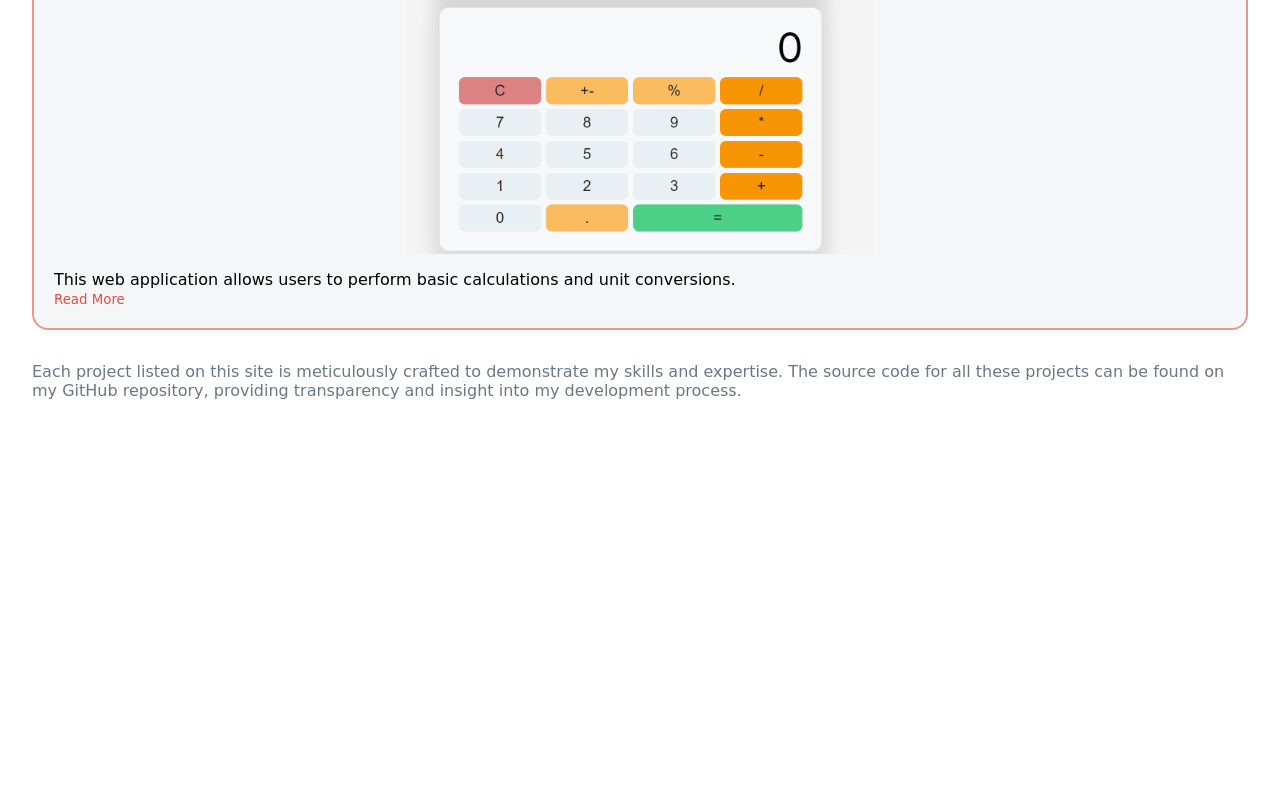
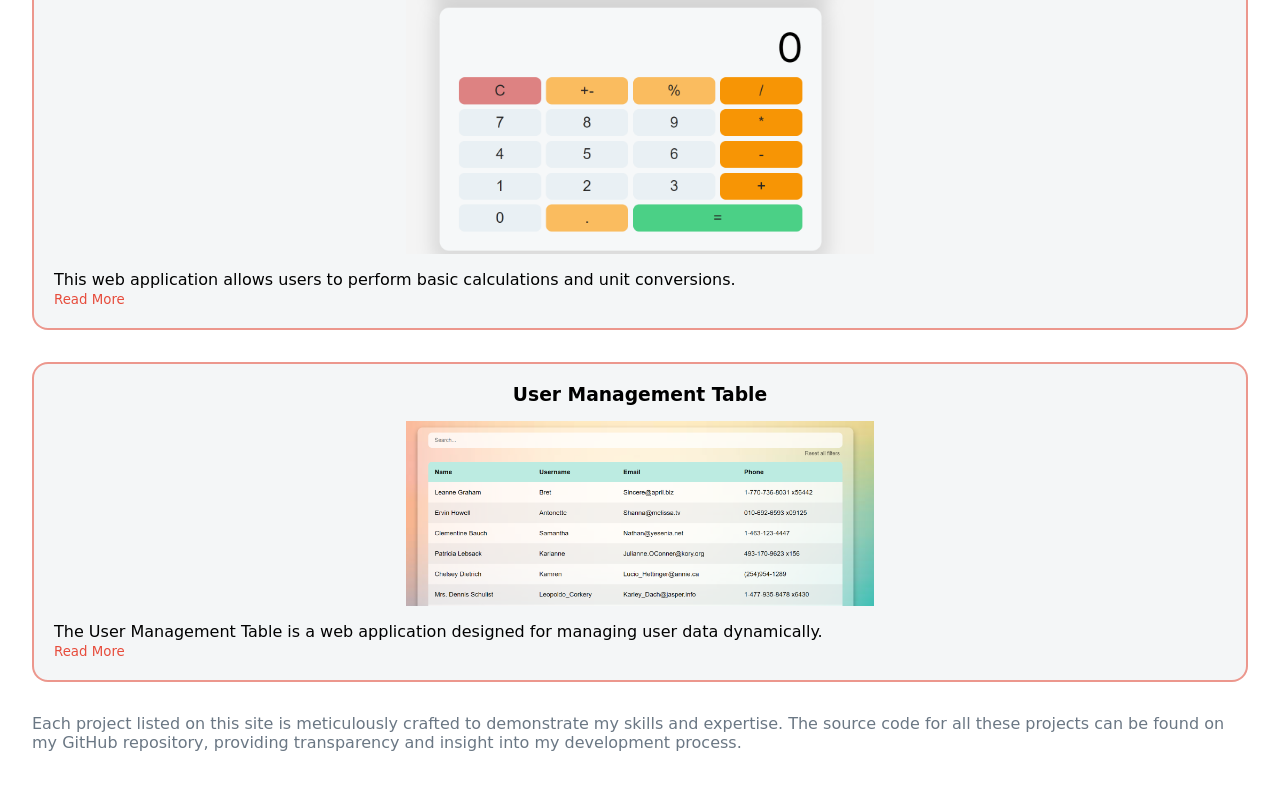
Before and after one commit to Han-ku/Portfolio, a React (Create React App) app: page /projects in a window 1280 px wide. Shown: the part 1660-2450 px from the top of the page. Before the commit the page ends 2124 px from the top, so only its background shows below. Built offline with nearby package versions, Linux system fonts and the light colour scheme.

Commit message:
add new project info

```diff
--- a/src/pages/Projects.js
+++ b/src/pages/Projects.js
@@ -49,6 +49,17 @@ const Projects = () => {
       temperature, and time conversions.
       Simply input your values, select the units, and the app will calculate and convert between selected units in real-time.`,
       link: 'https://master--calculator-converter-react.netlify.app/converter'
+    },
+    {
+      title: 'User Management Table',
+      imageSrc: '/about_me/users.png',
+      description: `The User Management Table is a web application designed for managing user data dynamically.
+      It features an interactive table that allows users to filter, search, and sort through various fields such as name, username,
+      email, and phone. Users can input data into the filter fields located in the table headers to dynamically narrow down the dataset.
+      The table provides real-time updates based on search queries or filter input.
+      Additionally, a "Reset all filters" button is provided to clear all filters and restore the full dataset view.
+      This user-friendly interface is ideal for managing large datasets with ease and efficiency.`,
+      link: 'https://master--user-management-table-ts.netlify.app/'
     }
   ];
 
```
Also changed, not shown: public/about_me/users.png (added).
